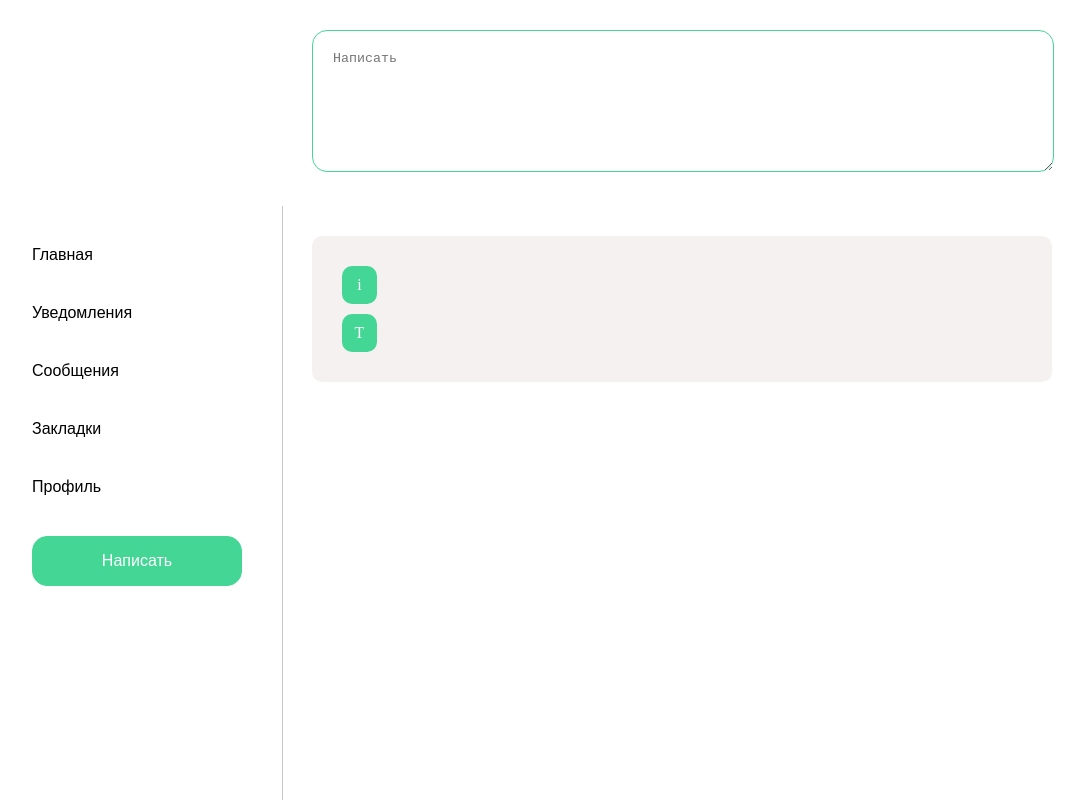
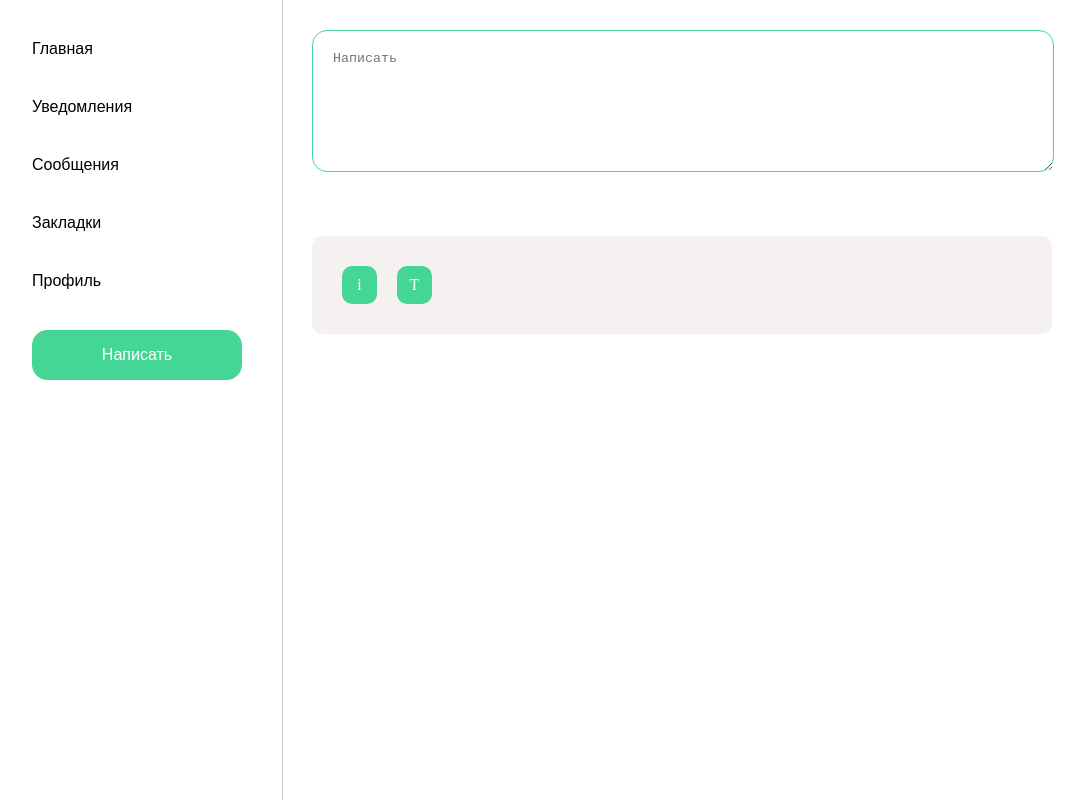
Before and after one commit to oksanaBir/social-net, a React app: page / in a window 1280 px wide. Shown: the whole page, without its empty margins (18-1103 px from the left). Built offline with nearby package versions, Linux system fonts and the light colour scheme.

Commit message:
FlexBox import added

```diff
--- a/src/components/App.js
+++ b/src/components/App.js
@@ -3,16 +3,19 @@ import MenuWrapper from '../ui/MenuWrapper';
 import TextArea from '../ui/TextArea';
 import Icon from '../ui/Icon';
 import PostWrapper from '../ui/PostWrapper';
+import { FlexBox, flexPositions, flexDirection } from '../ui/FlexBox';
 import "../styles/styles.less";
 
 export default function App() {
     return (
         <>
+            <MenuWrapper />
             <TextArea style={{ left: '500px' }}/>
-            <MenuWrapper />
             <PostWrapper>
-                <Icon>i</Icon>
-                <Icon>T</Icon>
+                <FlexBox direction={flexDirection.row}>
+                    <Icon>i</Icon>
+                    <Icon>T</Icon>
+                </FlexBox>
             </PostWrapper>
         </>
     );
--- a/src/styles/styles.less
+++ b/src/styles/styles.less
@@ -5,6 +5,7 @@
 @import './menuWrapper.less';
 @import './textarea.less';
 @import './postWrapper.less';
+@import './flexbox.less';
 
 @green: #43D694;
 @hoverGreen: #40c288;
```
